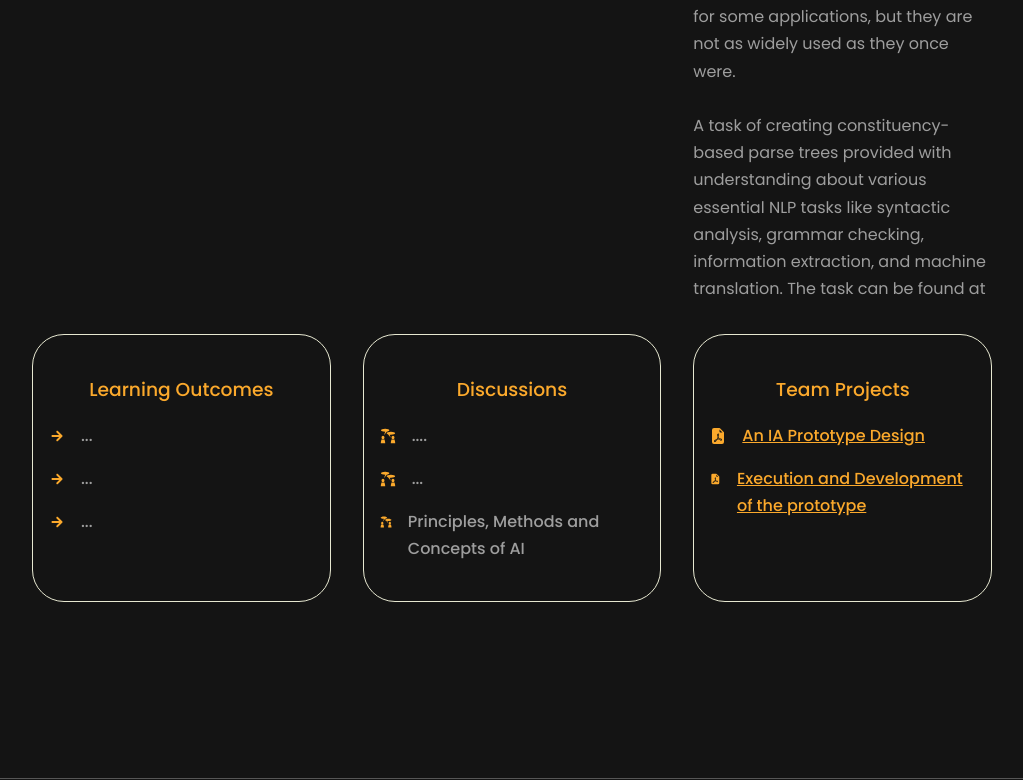
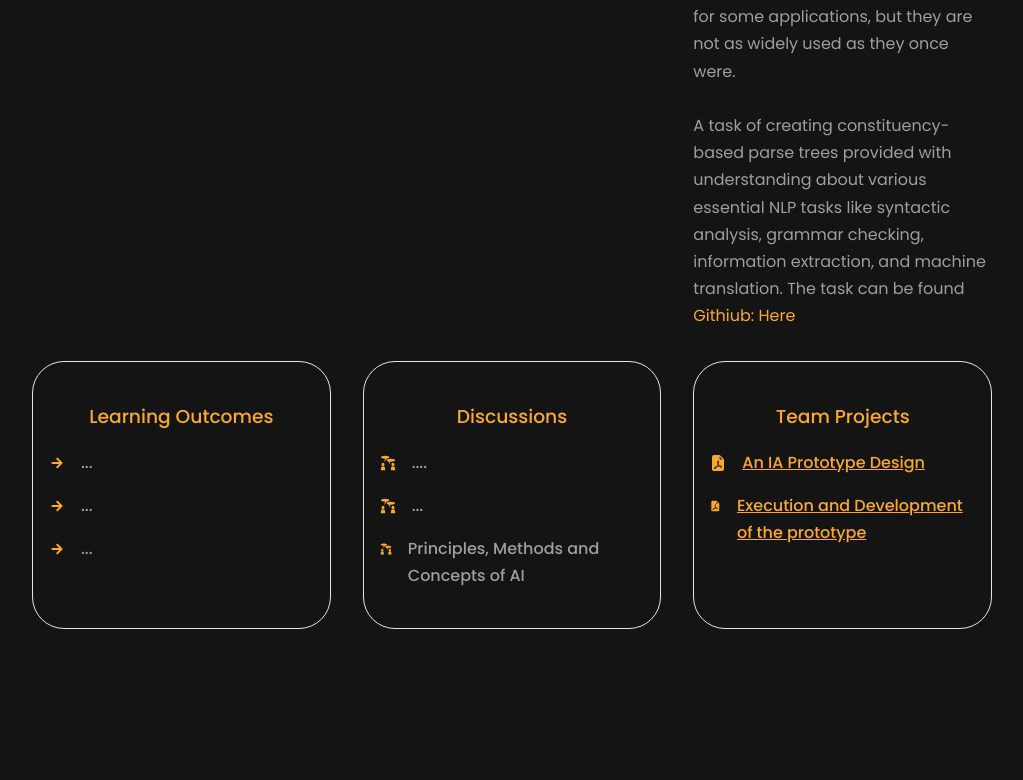
Before and after one commit to biswassandip/efolio, a React (Create React App) app: page / in a window 1280 px wide. Shown: the part 6036-6816 px from the top of the page, without its empty margins (128-1151 px from the left). Built offline with nearby package versions, Linux system fonts and the light colour scheme.

Commit message:
NLP section

```diff
--- a/src/components/module_ia/ia.jsx
+++ b/src/components/module_ia/ia.jsx
@@ -47,7 +47,7 @@ const IA = () => {
             <br />
             <br />
             A task of creating constituency-based parse trees provided with understanding about various essential NLP tasks like syntactic analysis, grammar checking, information extraction, and machine translation.
-            The task can be found at
+            The task can be found <a href="https://github.com/biswassandip/efolio/tree/main/e-folio-tasks/intelligent-agents/unit8" target="_blank" rel="noopener noreferrer">Githiub: Here</a>
           </p>
 
           <div className="ia__LO">
```
